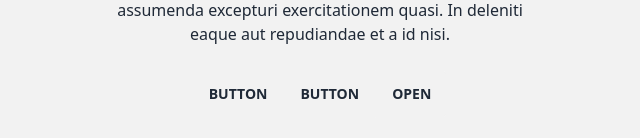
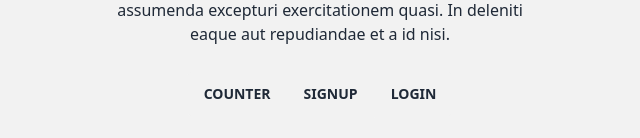
Before and after one commit to rnsanyo/nuxt3-dynamic-modal-base, a Nuxt app: page / in a window 1280 px wide. Shown: the part 390-528 px from the top of the page, without its empty margins (320-960 px from the left). Built offline with nearby package versions, Linux system fonts and the light colour scheme.

Commit message:
Correct names

```diff
--- a/app.vue
+++ b/app.vue
@@ -1,6 +1,6 @@
 <template>
   <div>
-    <BaseModal/>
+    <ModalBase/>
     <NuxtPage />
   </div>
 </template>
--- a/components/BaseModal.vue
+++ b/components/Modal/Base.vue
@@ -34,7 +34,7 @@
 <script lang="ts" setup>
   import { reactive } from "vue";
   import { storeToRefs } from "pinia";
-  import { useModal } from "../stores/modal";
+  import { useModal } from "../../stores/modal";
 
   const modal = useModal();
 
--- a/components/CounterModal.vue
+++ b/components/Modal/Counter.vue
@@ -8,8 +8,6 @@
 </template>
 
 <script lang="ts" setup>
-  import { watch } from "vue";
-
   // no need to import defineEmits
   const emit = defineEmits(["update:modelValue"]);
 
--- a/components/LoginModal.vue
+++ b/components/Modal/Login.vue
@@ -1,3 +1,3 @@
 <template>
-  Login
+  <h1>Login</h1>
 </template>
--- a/components/SignupModal.vue
+++ b/components/Modal/Signup.vue
@@ -1,3 +1,3 @@
 <template>
-  Signup
+  <h1>Sign up</h1>
 </template>
--- a/composables/openModal.ts
+++ b/composables/openModal.ts
@@ -1,22 +1,22 @@
 import { useModal, Modal, ModalAction } from "../stores/modal";
-import CounterModal from "../components/CounterModal.vue";
-import SignupModal from "../components/SignupModal.vue"
-import LoginModal from "../components/LoginModal.vue"
+import Counter from "../components/Modal/Counter.vue";
+import Signup from "../components/Modal/Signup.vue";
+import Login from "../components/Modal/Login.vue";
 
 export enum Components {
-  CounterModal = 'CounterModal',
-  SignupModal = 'SignupModal',
-  LoginModal = 'LoginModal'
+  Counter = 'Counter',
+  Signup = 'Signup',
+  Login = 'Login'
 }
 
 function getComponentData(component: Components): any  {
   switch (component) {
-    case Components.CounterModal:
-      return CounterModal;
-    case Components.SignupModal:
-      return SignupModal;
-    case Components.LoginModal:
-      return LoginModal;
+    case Components.Counter:
+      return Counter;
+    case Components.Signup:
+      return Signup;
+    case Components.Login:
+      return Login;
   }
 }
 
@@ -24,7 +24,7 @@ export default function openModal(passingComponent: Components): void {
   const modal = useModal();
 
   const modalActions: Record<Components, ModalAction[]> = {
-    'CounterModal': [
+    'Counter': [
       {
         label: "Log the count!",
         buttonClass: "btn-primary",
@@ -41,7 +41,7 @@ export default function openModal(passingComponent: Components): void {
         },
       },
     ],
-    'SignupModal': [
+    'Signup': [
       {
         label: "Sign me up!",
         buttonClass: "btn-primary",
@@ -58,7 +58,7 @@ export default function openModal(passingComponent: Components): void {
         },
       },
     ],
-    'LoginModal': [
+    'Login': [
       {
         label: "Log me in",
         buttonClass: "btn-primary",
@@ -76,6 +76,6 @@ export default function openModal(passingComponent: Components): void {
       },
     ]
   }
-  console.log(passingComponent);
+
   modal.open(getComponentData(passingComponent), modalActions[passingComponent]);
 }
--- a/pages/index.vue
+++ b/pages/index.vue
@@ -5,9 +5,14 @@
         <h1 class="text-5xl font-bold">Hello there</h1>
         <p class="py-6">Provident cupiditate voluptatem et in. Quaerat fugiat ut assumenda excepturi exercitationem quasi. In deleniti eaque aut repudiandae et a id nisi.</p>
         <div class="join">
-          <button class="btn join-item">Button</button>
-          <button class="btn join-item">Button</button>
-          <button class="btn join-item" @click="handleOnClickOpenModal(Components.CounterModal)" onclick="base_modal.showModal()">Open</button>
+          <button
+            v-for="component in Components"
+            :key="component"
+            class="btn join-item"
+            @click="handleOnClickOpenModal(component)"
+            onclick="base_modal.showModal()">
+            {{ component }}
+          </button>
         </div>
       </div>
     </div>
--- a/stores/modal.ts
+++ b/stores/modal.ts
@@ -15,7 +15,7 @@ export type ModalAction = {
 export const useModal = defineStore("modal", {
   state: (): Modal => ({
     isOpen: false,
-    view: shallowRef({}),
+    view: {},
     actions: [],
   }),
 
```
